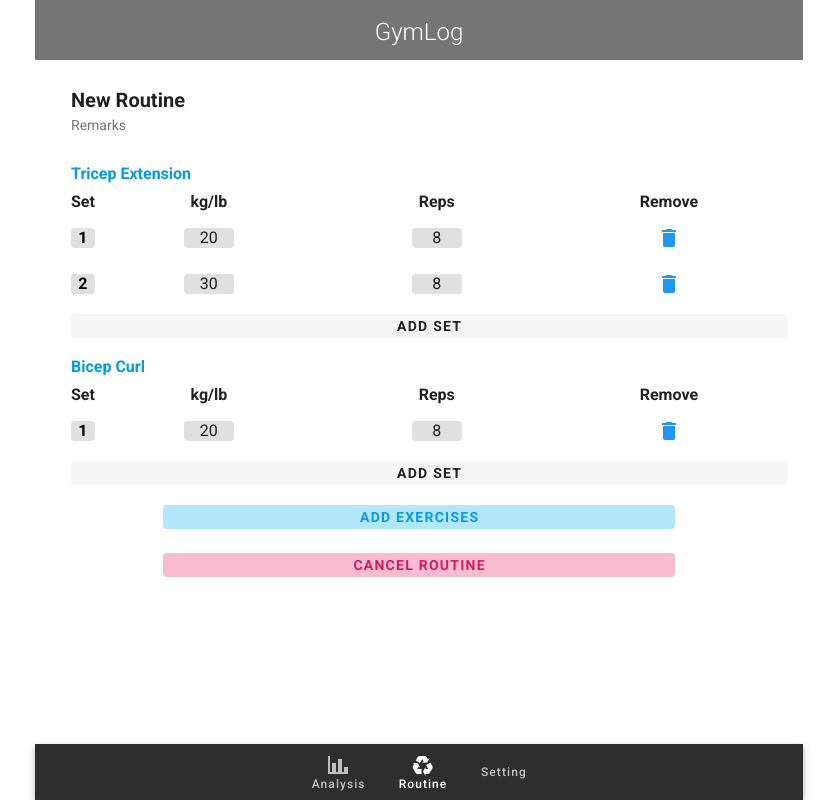
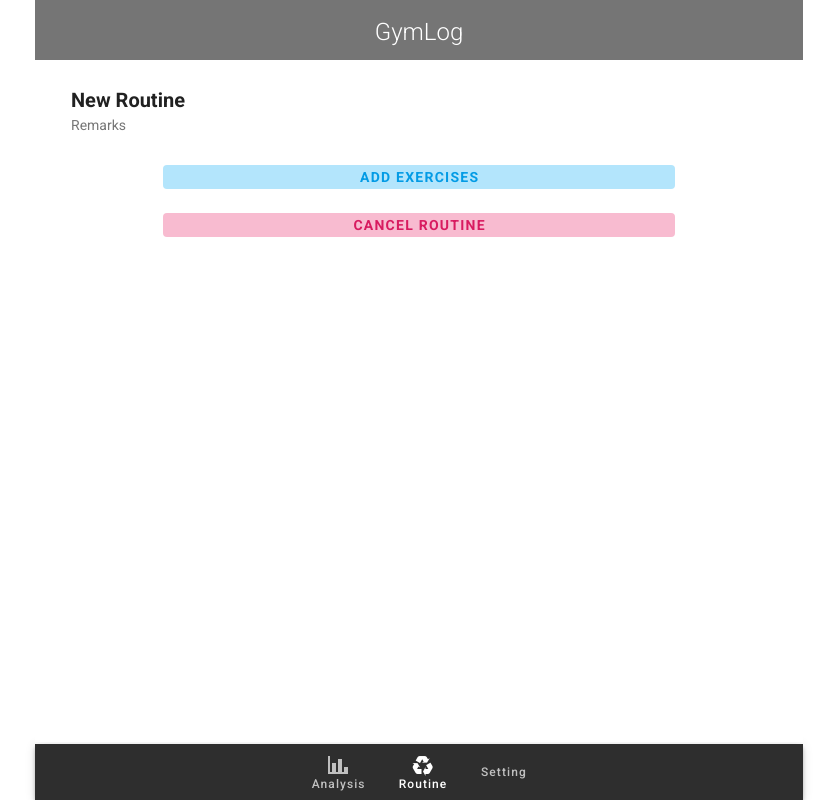
Before and after one commit to nighostchris/gymlog, a Vue app in the folder client/: page / in a window 1280 px wide. Both pictures are taken after a click on the button "CREATE NEW ROUTINE". Shown: the whole page, without its empty margins (221-1058 px from the left). Built offline with nearby package versions, Linux system fonts and the light colour scheme.

Commit message:
Refactor on how to pass props from Dashboard till ExerciseSearch

```diff
--- a/client/src/components/ExerciseSearch.vue
+++ b/client/src/components/ExerciseSearch.vue
@@ -71,7 +71,7 @@
             </v-list-item-content>
             <v-list-item-action>
               <v-icon
-                v-if="selected.indexOf(i) < 0"
+                v-if="selected.indexOf(exercise.name) < 0"
                 color="grey lighten-1"
               >
                 mdi-check
@@ -109,7 +109,7 @@ export default {
       this.search = '';
     },
     changeSelectedExercise(i) {
-      this.$emit('changeSelectedExercise', i);
+      this.$emit('changeSelectedExercise', this.exerciseList[i].name);
     },
     closeExerciseSearchDialog() {
       this.$emit('closeExerciseSearchDialog');
--- a/client/src/components/RoutinePlanning.vue
+++ b/client/src/components/RoutinePlanning.vue
@@ -3,7 +3,7 @@
     <v-btn
       color="light-blue lighten-1"
       dark
-      @click="newRoutineDialog = true"
+      @click="changeRoutineDialog"
     >
       Create New Routine
     </v-btn>
@@ -18,7 +18,7 @@
             solo
             flat
             hide-details
-            v-model="routineName"
+            v-model="routine.name"
             class="routine-name"
           >
           </v-text-field>
@@ -26,19 +26,19 @@
             solo
             flat
             hide-details
-            v-model="routineRemarks"
+            v-model="routine.remark"
             class="routine-remarks"
           >
           </v-text-field>
         </v-layout>
         <v-list>
           <v-list-item
-            v-for="(set, index) in sets"
+            v-for="(set, index) in routine.sets"
             :key="'exer-' + index"
           >
-            <v-list-item-content v-if="selected.length > 0" class="set-list">
+            <v-list-item-content v-if="routine.sets.length > 0" class="set-list">
               <p class="exercise-title">
-                {{ exerciseList[selected[index]].name }}
+                {{ routine.exercise[index] }}
               </p>
               <v-list>
                 <v-layout class="one-set">
@@ -129,7 +129,7 @@
               depressed
               color="pink lighten-4"
               class="button-width mt-3 mb-7"
-              @click="newRoutineDialog = false"
+              @click="changeRoutineDialog"
             >
               Cancel Routine
             </v-btn>
@@ -143,7 +143,7 @@
       hide-overlay
     >
       <ExerciseSearch
-        :selected="selected"
+        :selected="routine.exercise"
         :exerciseList="exerciseList"
         :bodyPart="bodyPart"
         :tools="tools"
@@ -158,16 +158,13 @@
 import ExerciseSearch from './ExerciseSearch.vue';
 
 export default {
+  props: ['newRoutineDialog', 'routine'],
   components: {
     ExerciseSearch,
   },
   data() {
     return {
-      routineName: 'New Routine',
-      routineRemarks: 'Remarks',
-      newRoutineDialog: false,
       exerciseSearchDialog: false,
-      selected: [0, 1],
       exerciseList: [
         {
           name: 'Tricep Extension',
@@ -196,42 +193,25 @@ export default {
         'Dumbell',
         'Cable',
       ],
-      sets: [
-        [
-          {
-            set: 1,
-            weight: 20,
-            reps: 8,
-          },
-          {
-            set: 2,
-            weight: 30,
-            reps: 8,
-          },
-        ],
-        [
-          {
-            set: 1,
-            weight: 20,
-            reps: 8,
-          },
-        ],
-      ],
     };
   },
   methods: {
     updateExerciseSearchDialog() {
       this.exerciseSearchDialog = false;
     },
+    changeRoutineDialog() {
+      this.$emit('changeRoutineDialog');
+    },
     updateSelectedExercise(i) {
-      const existed = this.selected.indexOf(i);
+      const { exercise } = this.routine;
+      const existed = exercise.indexOf(i);
 
       if (existed > -1) {
-        this.selected.splice(existed, 1);
-        this.sets.splice(existed, 1);
+        exercise.splice(existed, 1);
+        this.routine.sets.splice(existed, 1);
       } else {
-        this.selected.push(i);
-        this.sets.push([{
+        exercise.push(i);
+        this.routine.sets.push([{
           set: 1,
           weight: '',
           reps: '',
@@ -239,7 +219,7 @@ export default {
       }
     },
     addSet(index) {
-      const modifySet = this.sets[index];
+      const modifySet = this.routine.sets[index];
       const setLength = modifySet.length;
       modifySet.push({
         set: setLength + 1,
@@ -248,7 +228,7 @@ export default {
       });
     },
     removeSet(index, i) {
-      const modifySet = this.sets[index];
+      const modifySet = this.routine.sets[index];
       modifySet.splice(i, 1);
       for (let j = i; j < modifySet.length; j += 1) {
         modifySet[j].set -= 1;
--- a/client/src/views/Dashboard.vue
+++ b/client/src/views/Dashboard.vue
@@ -4,7 +4,11 @@
       <header-bar />
       <v-layout column class="middle-content">
         <p class="start-workout py-4">Start Workout</p>
-        <routine-planning />
+        <routine-planning
+          :routine="routine"
+          :newRoutineDialog="newRoutineDialog"
+          @changeRoutineDialog="updateRoutineDialog"
+        />
         <p class="recent-routine pt-6 pb-2">Recent Routines</p>
         <v-layout wrap class="routine-layout">
           <v-card
@@ -15,6 +19,7 @@
             v-for="(r, i) in routines"
             :key="i"
             class="routine-card"
+            @click="updateSelectedRoutine(i)"
           >
             <v-card-title>{{ r.name }}</v-card-title>
             <v-card-text>{{ r.exercise.join(', ') }}</v-card-text>
@@ -58,27 +63,61 @@ export default {
   },
   data() {
     return {
+      newRoutineDialog: false,
       bottomController: 'routine',
+      routine: {
+        name: 'New Routine',
+        remark: 'Remarks',
+        exercise: [],
+        sets: [],
+      },
       routines: [
         {
           name: 'Arms-1',
-          exercise: ['Tricep Extension', 'Lateral Raise', 'Bicep Curl',
-            'Tricep Extension', 'Lateral Raise', 'Bicep Curl'],
+          remark: 'dfgdfg',
+          exercise: ['Tricep Extension'],
+          sets: [
+            [
+              {
+                set: 1,
+                weight: 20,
+                reps: 8,
+              },
+            ],
+          ],
         },
         {
           name: 'Arms-2',
-          exercise: ['Tricep Extension', 'Lateral Raise', 'Bicep Curl'],
-        },
-        {
-          name: 'Arms-3',
-          exercise: ['Tricep Extension', 'Lateral Raise', 'Bicep Curl'],
-        },
-        {
-          name: 'Arms-4',
-          exercise: ['Tricep Extension', 'Lateral Raise', 'Bicep Curl'],
+          remark: 'dfgdfg',
+          exercise: ['Tricep Extension', 'Bicep Curl'],
+          sets: [
+            [
+              {
+                set: 1,
+                weight: 20,
+                reps: 8,
+              },
+            ],
+            [
+              {
+                set: 1,
+                weight: 20,
+                reps: 8,
+              },
+            ],
+          ],
         },
       ],
     };
+  },
+  methods: {
+    updateRoutineDialog() {
+      this.newRoutineDialog = !this.newRoutineDialog;
+    },
+    updateSelectedRoutine(i) {
+      this.routine = this.routines[i];
+      this.newRoutineDialog = !this.newRoutineDialog;
+    },
   },
 };
 </script>
```
